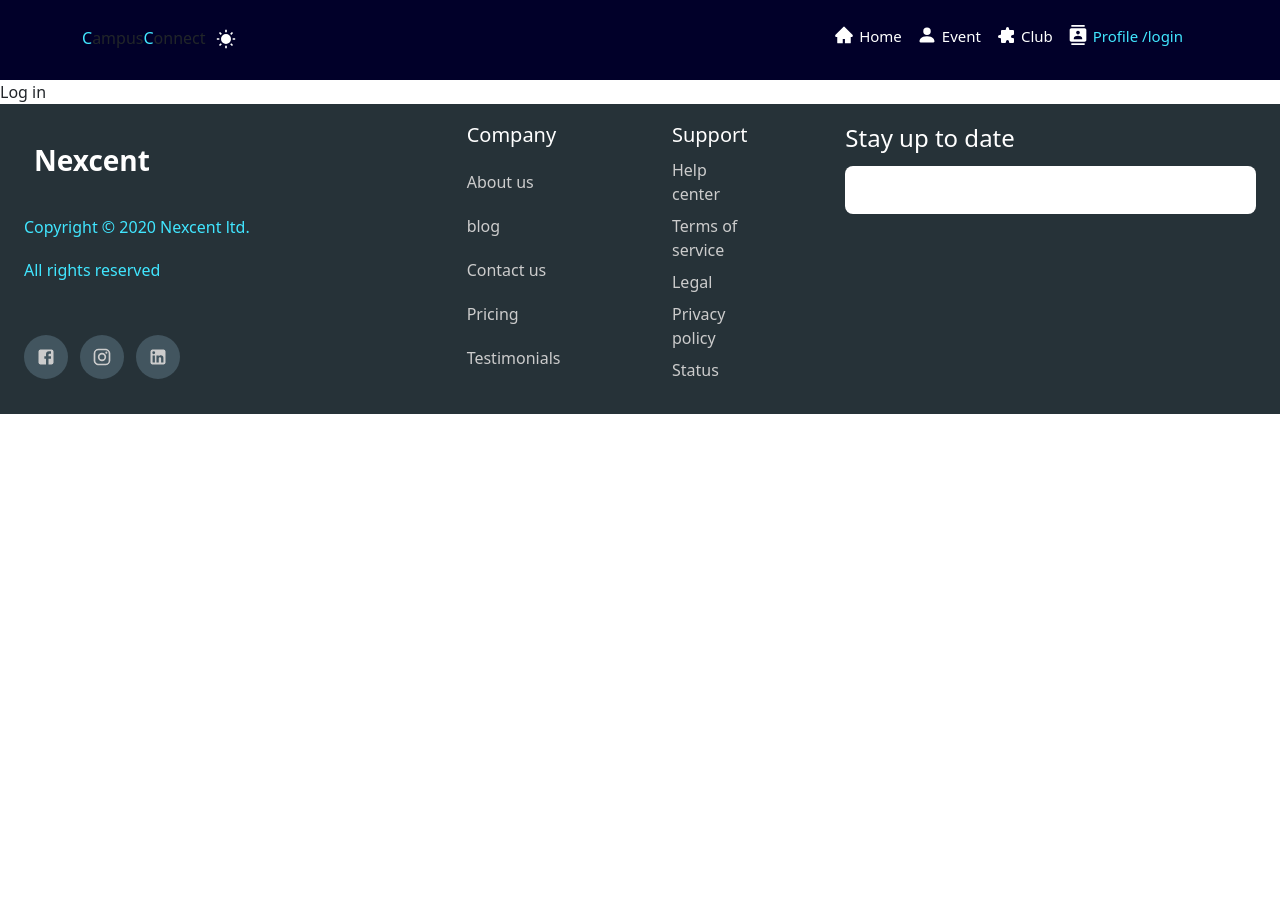
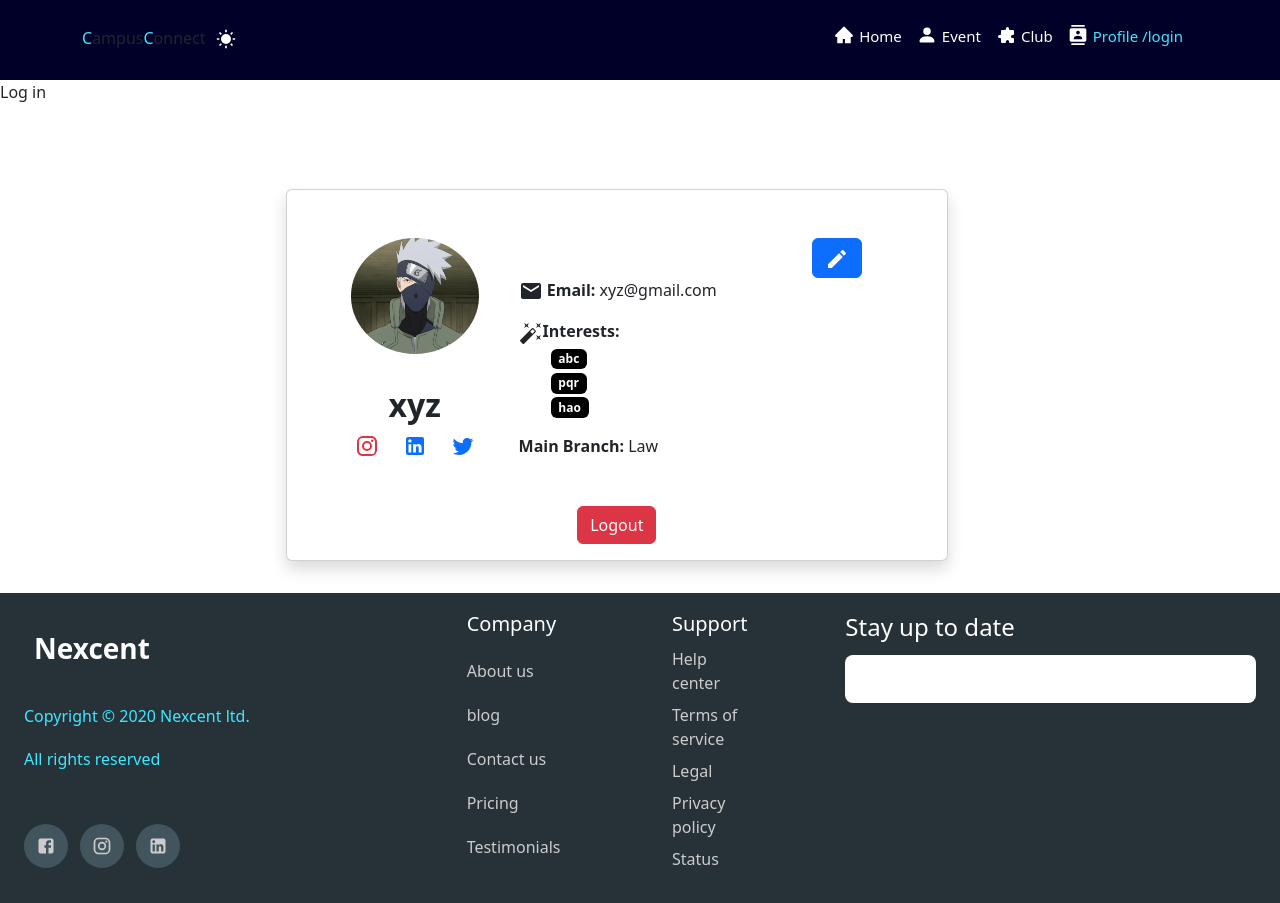
Before and after one commit to pantheepatel/CampusConnect.github.io, a React (Create React App) app in the folder campus-connect-app/: page /profile in a window 1280 px wide. Before the commit the page ends 800 px from the top, so only its background shows below. Built offline with nearby package versions, Linux system fonts and the light colour scheme.

Commit message:
Card added

```diff
--- a/campus-connect-app/src/components/user/UserProfileCard.js
+++ b/campus-connect-app/src/components/user/UserProfileCard.js
@@ -1,22 +1,132 @@
-import React from 'react'
-import { BrowserRouter as Router,Route, Routes, Link, Outlet } from "react-router-dom";
+import React from "react";
+import {
+  BrowserRouter as Router,
+  Route,
+  Routes,
+  Link,
+  Outlet,
+} from "react-router-dom";
+import "bootstrap/dist/css/bootstrap.min.css";
+import EmailIcon from "@mui/icons-material/Email";
+import AutoFixHighIcon from "@mui/icons-material/AutoFixHigh";
+import img1 from "../../img1.webp";
+import InstagramIcon from "@mui/icons-material/Instagram";
+import TwitterIcon from "@mui/icons-material/Twitter";
+import LinkedInIcon from "@mui/icons-material/LinkedIn";
+import EditIcon from "@mui/icons-material/Edit";
+function UserProfileCard() {
+  let userProfile = {
+    name: "xyz",
+    email: "xyz@gmail.com",
+    photo: img1, // in navbar too, display in circle format.
+    interest: ["abc", "pqr", "hao"],
+    main_branch: "Law",
+    insta: "www.instgram.com",
+    linkedin: "www.linkedin.com",
+    twitter: "www.twitter.com",
+  };
 
-function UserProfileCard() {
-  let userProfile=[
-    {
-      name:'xyz',
-      email:'xyz@gmail.com',
-      photo:'image', // in navbar too, display in circle format.
-      interest:['abc','pqr','hao'],
-      main_branch:'Law'
-    }
-  ]
   return (
-    <div>UserProfileCard
-      <br />
-      <Link to='auth'>Login / logout</Link>
-    </div>
-  )
+    <>
+      <div className="container mt-5 " data-bs-theme="light">
+        <div className="row justify-content-center">
+          <div className="col-md-8">
+            <div className="card shadow">
+              <div className="card-body">
+                <div className="row">
+                  <div className="col-md-4 d-flex flex-column align-items-center">
+                    <img
+                      src={userProfile.photo}
+                      alt="User Profile"
+                      className="img-fluid rounded-circle"
+                      style={{ height: "80%", width: "80%" }}
+                    />
+
+                    <br />
+                    <h2 className="mt-2">
+                      <strong>{userProfile.name}</strong>
+                    </h2>
+                    <div className="d-flex gap-6">
+                      {userProfile.insta ? (
+                        <div>
+                          <a
+                            href={`//${userProfile.insta}`}
+                            target="_blank"
+                            rel="noopener noreferrer"
+                            className="text-decoration-none text-danger"
+                          >
+                            <InstagramIcon />
+                          </a>
+                        </div>
+                      ) : (
+                        ""
+                      )}
+                      {userProfile.linkedin ? (
+                        <div>
+                          <a
+                            href={`//${userProfile.linkedin}`}
+                            target="_blank"
+                            rel="noopener noreferrer"
+                            className="text-decoration-none text-primary"
+                          >
+                            <LinkedInIcon />
+                          </a>
+                        </div>
+                      ) : (
+                        ""
+                      )}
+                      {userProfile.twitter ? (
+                        <div>
+                          <a
+                            href={`//${userProfile.twitter}`}
+                            target="_blank"
+                            rel="noopener noreferrer"
+                            className="text-decoration-none text-primary"
+                          >
+                            <TwitterIcon />
+                          </a>
+                        </div>
+                      ) : (
+                        ""
+                      )}
+                    </div>
+                  </div>
+                  <div className="col-md-8">
+                    <div className="d-flex justify-content-end w-100">
+                      {/* Add the "Edit Profile" link here */}
+                      <a href="/edit-profile" className="btn btn-primary">
+                        <EditIcon />
+                      </a>
+                    </div>
+                    <p>
+                      <EmailIcon /> <strong>Email: </strong> {userProfile.email}
+                    </p>
+                    <div className="mb-3">
+                      <AutoFixHighIcon />
+                      <strong>Interests:</strong>
+                      <ul>
+                        {userProfile.interest.map((interest, index) => (
+                          <li key={index}>
+                            <span className="badge bg-black"> {interest}</span>
+                          </li>
+                        ))}
+                      </ul>
+                    </div>
+                    <div>
+                      <strong>Main Branch:</strong> {userProfile.main_branch}
+                    </div>
+                  </div>
+                </div>
+                <div className="text-center mt-3">
+                  <button className="btn btn-danger">Logout</button>
+                </div>
+              </div>
+            </div>
+          </div>
+        </div>
+      </div>
+    </>
+  );
 }
 
-export default UserProfileCard
+export default UserProfileCard;
--- a/campus-connect-app/src/pages/UserProfile.js
+++ b/campus-connect-app/src/pages/UserProfile.js
@@ -1,10 +1,15 @@
 import React from 'react'
 import Auth from '../components/Auth'
+import UserProfileCard from '../components/user/UserProfileCard'
 
 function UserProfile() {
   return (
+    <>
+
 
         <Auth></Auth>
+        <UserProfileCard />
+    </>
 
   )
 }
```
Also changed, not shown: campus-connect-app/src/img1.webp (added).
